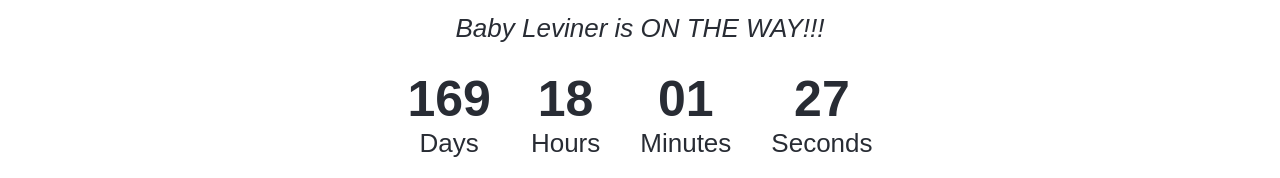
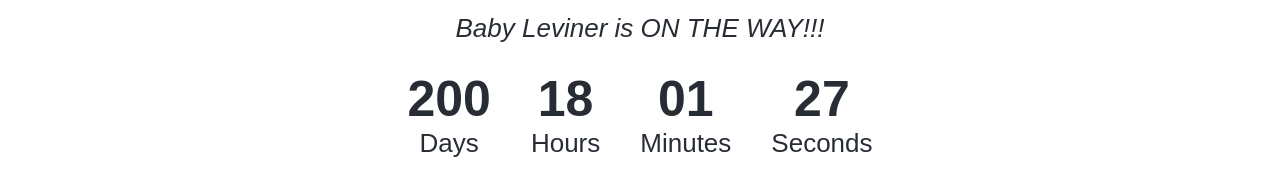
Before and after one commit to mrLeviner/ReactDojo, a React (Create React App) app: page / in a window 1280 px wide. Shown: the part 563-741 px from the top of the page. Built offline with nearby package versions, Linux system fonts and the light colour scheme.

Commit message:
Update time

```diff
--- a/src/App.js
+++ b/src/App.js
@@ -20,7 +20,7 @@ class App extends Component {
           <div className="title">
             <em>Baby Leviner is ON THE WAY!!!</em>
           </div>
-          <Countdown date={`2019-04-30T00:00:00`} />
+          <Countdown date={`2019-05-31T00:00:00`} />
         </header>
       </div>
     );
```
